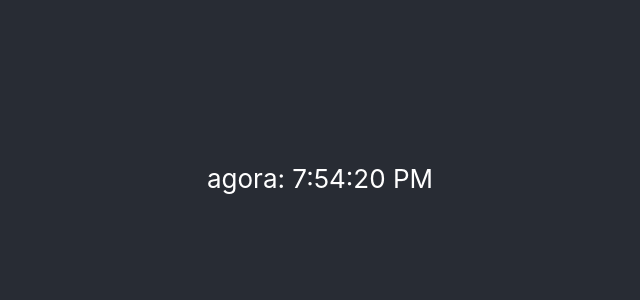
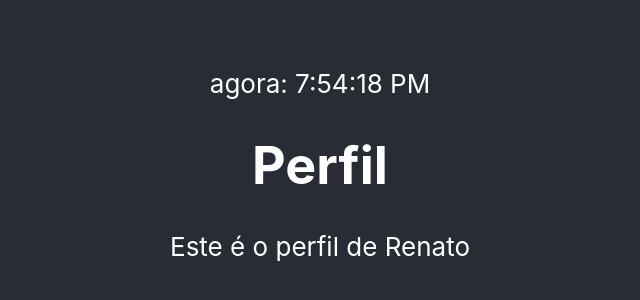
Before and after one commit to tatoap/especialista_react_project, a React (Create React App) app: page / in a window 1280 px wide. Shown: the part 222-522 px from the top of the page, without its empty margins (320-960 px from the left). Built offline with nearby package versions, Linux system fonts and the light colour scheme.

Commit message:
Os estados dentro de componentes React (com o hook useState)

```diff
--- a/src/App.tsx
+++ b/src/App.tsx
@@ -1,11 +1,13 @@
 import './App.css';
 import Clock from './Clock';
+import Person from './Person';
 
 function App() {
   return (
     <div className="App">
       <header className="App-header">
         <Clock />
+        <Person />
       </header>
     </div>
   );
--- /dev/null
+++ b/src/Person.tsx
@@ -0,0 +1,18 @@
+import { useState } from "react"
+
+export default function Person () {
+    //const [person, setPerson] = useState('Henrique')
+    const [person, setPerson] = useState<string>('Henrique')
+
+    setTimeout(() => {
+        setPerson((state) => {
+            console.log(state)
+            return 'Renato'
+        })
+    }, 2000)
+
+    return <div>
+        <h1>Perfil</h1>
+        <p>Este é o perfil de { person }</p>
+    </div>
+}
```
